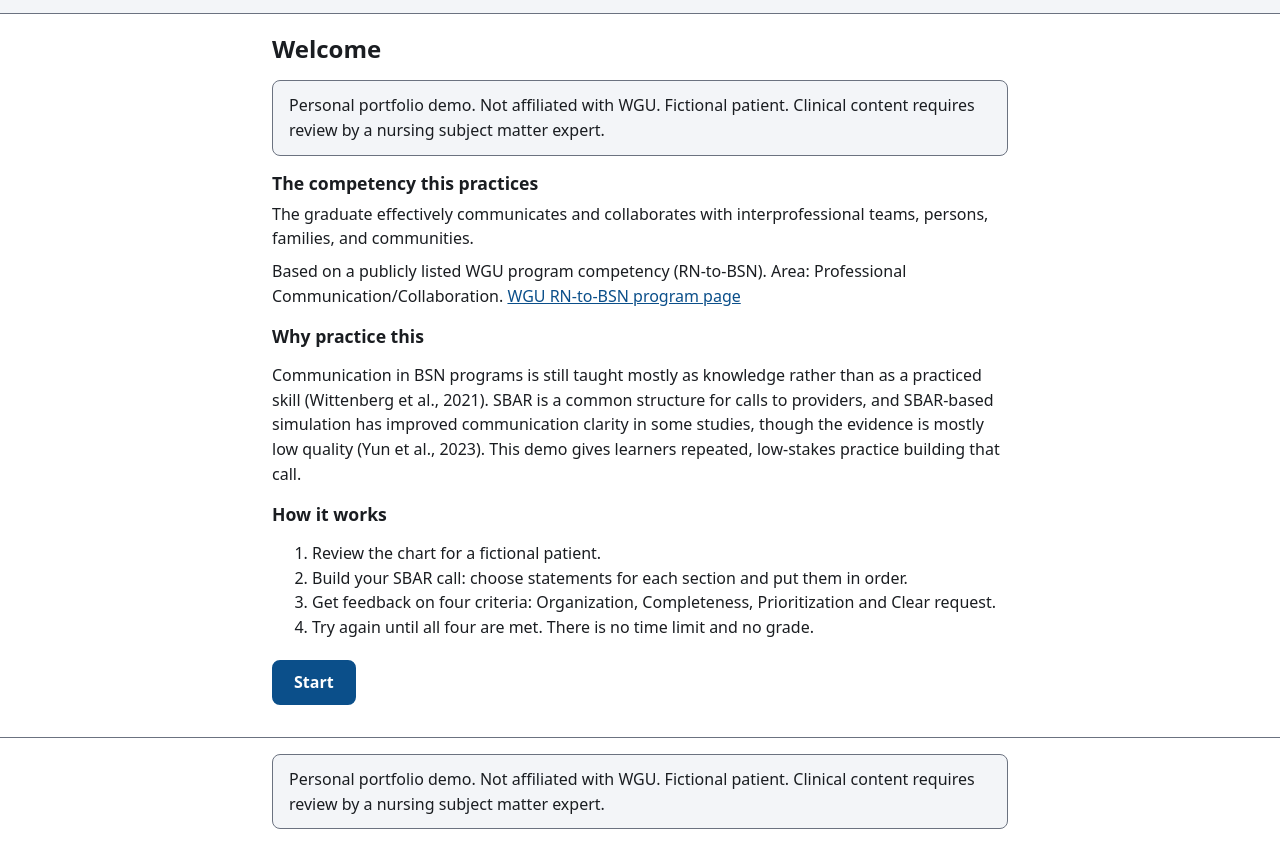
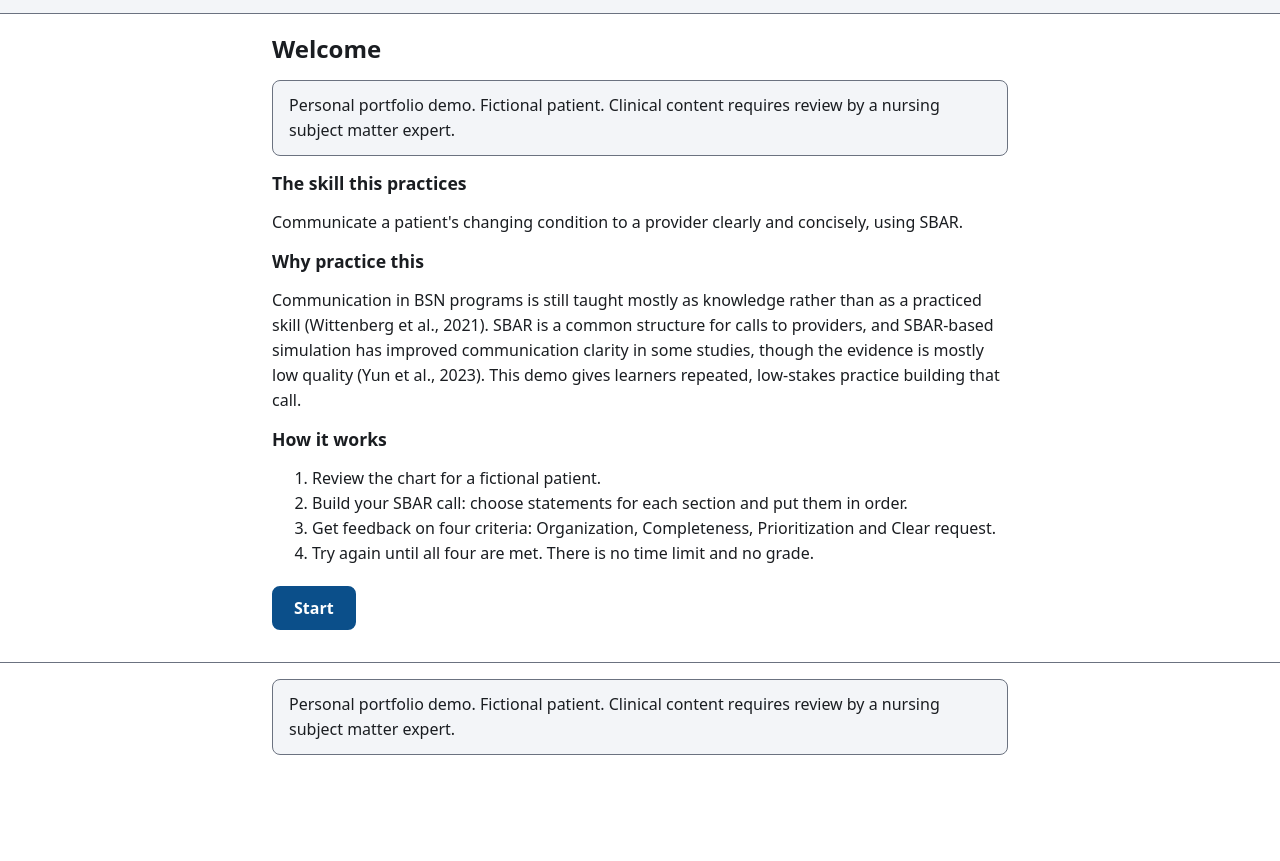
Before and after one commit to williamthe5thc/sbar-call-demo, a website with bundled scripts: page index.html in a window 1280 px wide. Shown: the part 83-944 px from the top of the page. After the commit the page ends 870 px from the top, so only its background shows below. Built offline with nearby package versions, Linux system fonts and the light colour scheme.

Commit message:
Remove all WGU references; use the demo's own skill statement
Co-Authored-By: Claude Opus 5.5 <noreply@anthropic.com>

```diff
--- a/app.js
+++ b/app.js
@@ -119,15 +119,11 @@ function chartHtml() {
 /* ---------- Steps ---------- */
 
 function showIntro() {
-  const comp = scenario.competency;
   go('Welcome', `
     <h2 tabindex="-1" data-step-heading>Welcome</h2>
     <p class="label">${esc(scenario.label)}</p>
-    <h3>The competency this practices</h3>
-    <figure class="competency">
-      <blockquote>${esc(comp.quote)}</blockquote>
-      <figcaption>${esc(comp.note)} Area: ${esc(comp.area)}. <a href="${comp.url}" target="_blank" rel="noopener">WGU RN-to-BSN program page<span class="visually-hidden"> (opens in a new tab)</span></a></figcaption>
-    </figure>
+    <h3>The skill this practices</h3>
+    <p>${esc(scenario.competency)}</p>
     <h3>Why practice this</h3>
     <p>${esc(scenario.rationale)}</p>
     <h3>How it works</h3>
--- a/index.html
+++ b/index.html
@@ -37,7 +37,7 @@
 
   <footer class="site-footer">
     <div class="wrap">
-      <p class="label">Personal portfolio demo. Not affiliated with WGU. Fictional patient. Clinical content requires review by a nursing subject matter expert.</p>
+      <p class="label">Personal portfolio demo. Fictional patient. Clinical content requires review by a nursing subject matter expert.</p>
     </div>
   </footer>
 
--- a/scenario.js
+++ b/scenario.js
@@ -16,16 +16,11 @@
 export const scenario = {
   title: 'The 2 a.m. Call',
   label:
-    'Personal portfolio demo. Not affiliated with WGU. Fictional patient. Clinical content requires review by a nursing subject matter expert.',
+    'Personal portfolio demo. Fictional patient. Clinical content requires review by a nursing subject matter expert.',
   banner: 'All clinical values are placeholders and need nursing SME review.',
 
-  competency: {
-    quote:
-      'The graduate effectively communicates and collaborates with interprofessional teams, persons, families, and communities.',
-    area: 'Professional Communication/Collaboration',
-    url: 'https://www.wgu.edu/online-nursing-health-degrees/rn-to-bsn-nursing-bachelors-program.html',
-    note: 'Based on a publicly listed WGU program competency (RN-to-BSN).',
-  },
+  // The skill this case practices, written for this demo.
+  competency: "Communicate a patient's changing condition to a provider clearly and concisely, using SBAR.",
 
   // Wording from the verified "safe wording" in the project's source notes.
   rationale:
--- a/styles.css
+++ b/styles.css
@@ -131,6 +131,3 @@ textarea { width: 100%; font: inherit; color: var(--text); background: var(--bg)
 @media (prefers-reduced-motion: reduce) {
   *, *::before, *::after { transition: none !important; animation: none !important; scroll-behavior: auto !important; }
 }
-
-.competency { margin: 0; }
-.competency blockquote { margin: .5rem 0; }
```
Also changed, not shown: DESIGN_NOTES.md (+1 -1 lines), README.md.
